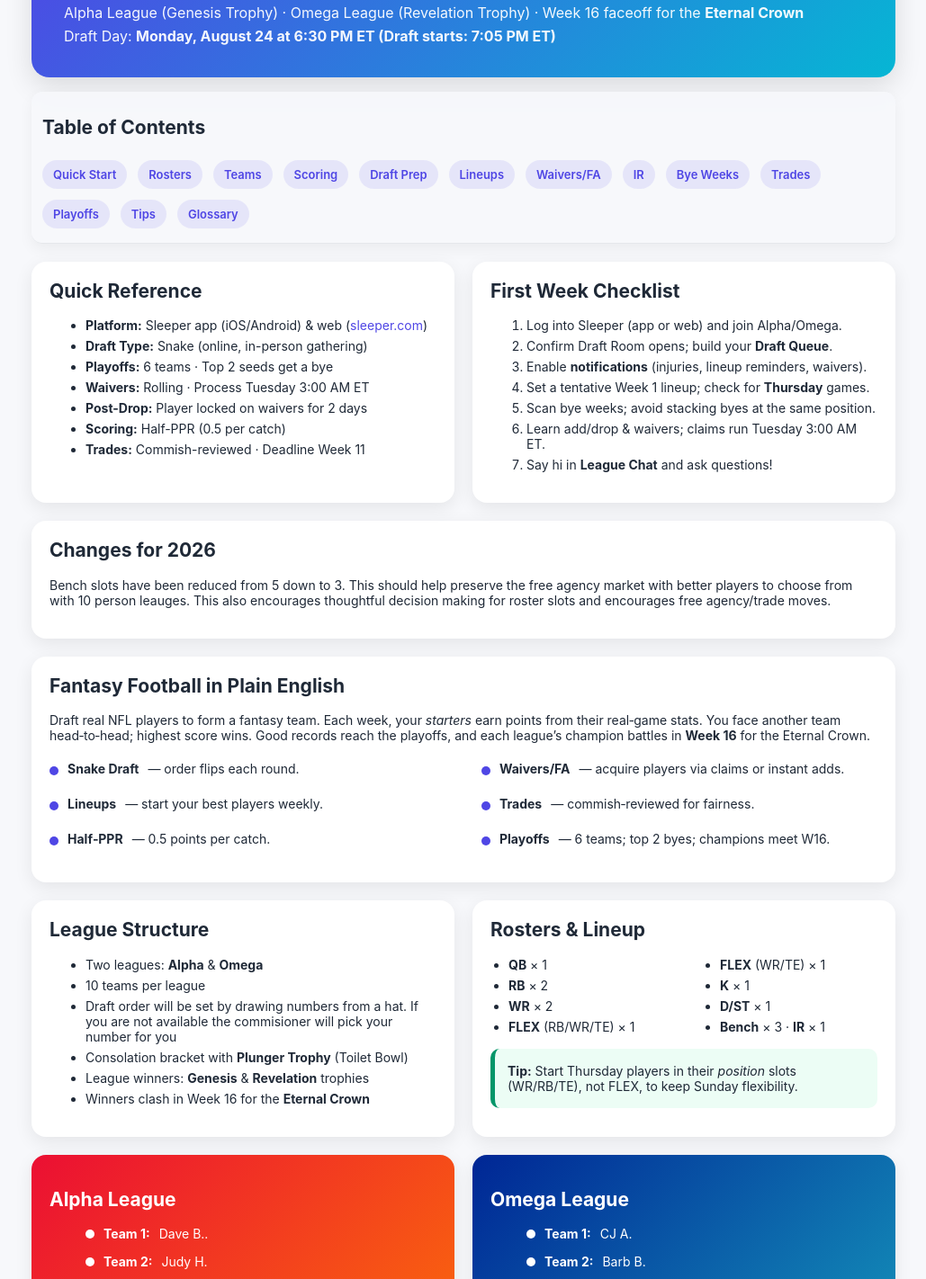
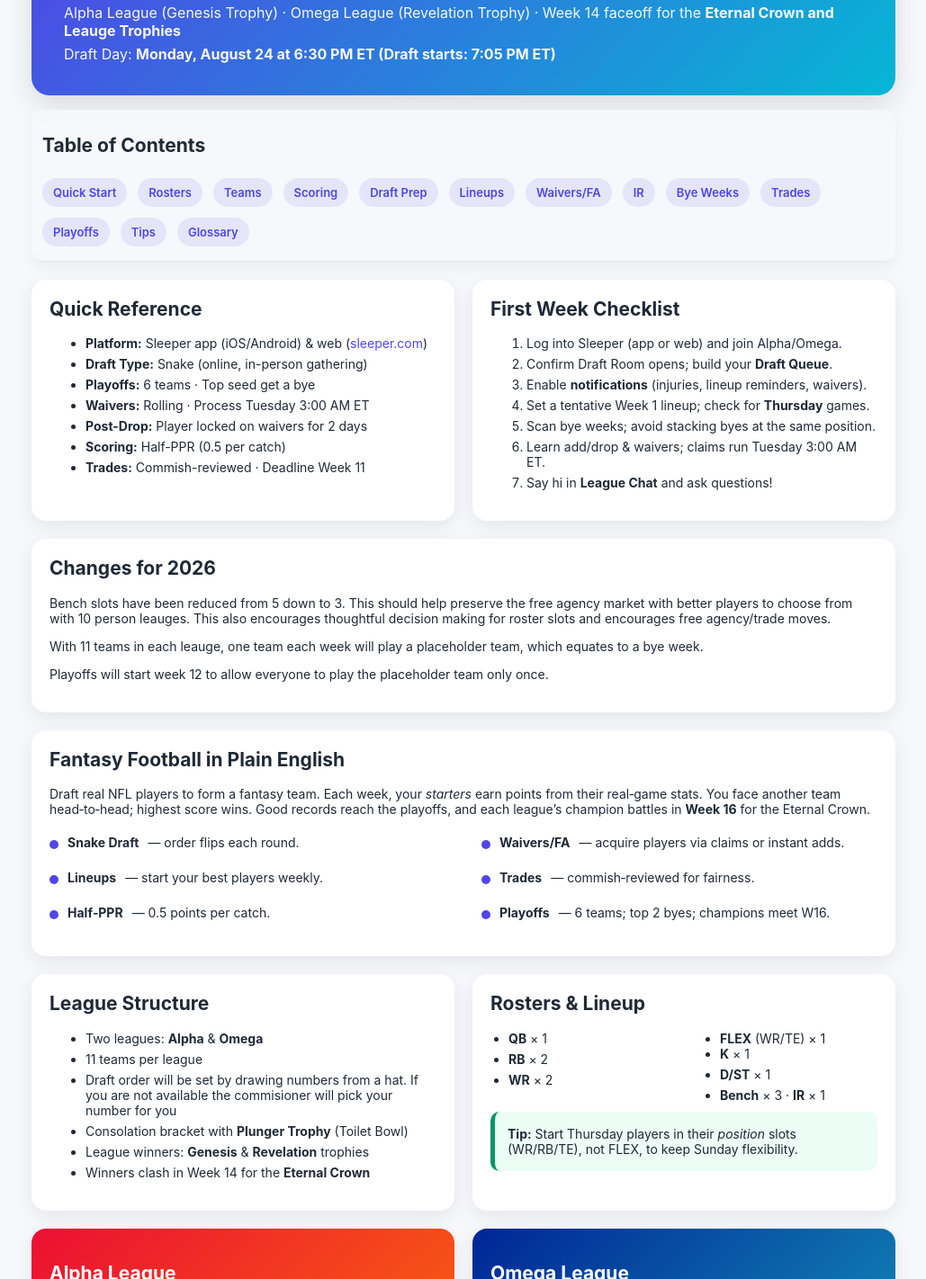
Before and after one commit to OSUfrk09/lwfl-handbook, a plain HTML site: page index.html in a window 1280 px wide. Shown: the part 127-1549 px from the top of the page at 90% size, without its empty margins (125-1154 px from the left). Drawn offline with Linux system fonts and the light colour scheme.

Commit message:
Update league details and playoff structure in index.html

```diff
--- a/index.html
+++ b/index.html
@@ -254,7 +254,7 @@
     <!-- Cover / Title -->
     <section class="titlecard">
       <h1>LWFL Handbook</h1>
-      <p>Alpha League (Genesis Trophy) · Omega League (Revelation Trophy) · Week 16 faceoff for the <strong>Eternal Crown</strong></p>
+      <p>Alpha League (Genesis Trophy) · Omega League (Revelation Trophy) · Week 14 faceoff for the <strong>Eternal Crown and Leauge Trophies</strong></p>
       <p class="mutedlight">Draft Day: <strong>Monday, August 24 at 6:30 PM ET (Draft starts: 7:05 PM ET)</strong></p>
     </section>
 
@@ -282,7 +282,7 @@
         <ul class="list-tight">
           <li><strong>Platform:</strong> Sleeper app (iOS/Android) & web (<a href="https://www.sleeper.com">sleeper.com</a>)</li>
           <li><strong>Draft Type:</strong> Snake (online, in-person gathering)</li>
-          <li><strong>Playoffs:</strong> 6 teams · Top 2 seeds get a bye</li>
+          <li><strong>Playoffs:</strong> 6 teams · Top seed get a bye</li>
           <li><strong>Waivers:</strong> Rolling · Process Tuesday 3:00 AM ET</li>
           <li><strong>Post-Drop:</strong> Player locked on waivers for 2 days</li>
           <li><strong>Scoring:</strong> Half-PPR (0.5 per catch)</li>
@@ -307,6 +307,8 @@
     <section class="card" style="margin-top:20px">
       <h2>Changes for 2026</h2>
       <p>Bench slots have been reduced from 5 down to 3. This should help preserve the free agency market with better players to choose from with 10 person leauges. This also encourages thoughtful decision making for roster slots and encourages free agency/trade moves.</p>
+      <p>With 11 teams in each leauge, one team each week will play a placeholder team, which equates to a bye week.</p>
+      <p>Playoffs will start week 12 to allow everyone to play the placeholder team only once.</p>
     </section>
 
     <!-- What is Fantasy Football -->
@@ -330,11 +332,11 @@
         <h2>League Structure</h2>
         <ul class="list-tight">
           <li>Two leagues: <strong>Alpha</strong> & <strong>Omega</strong></li>
-          <li>10 teams per league</li>
+          <li>11 teams per league</li>
           <li>Draft order will be set by drawing numbers from a hat. If you are not available the commisioner will pick your number for you</li>
           <li>Consolation bracket with <strong>Plunger Trophy</strong> (Toilet Bowl)</li>
           <li>League winners: <strong>Genesis</strong> & <strong>Revelation</strong> trophies</li>
-          <li>Winners clash in Week 16 for the <strong>Eternal Crown</strong></li>
+          <li>Winners clash in Week 14 for the <strong>Eternal Crown</strong></li>
         </ul>
       </div>
       <div class="card">
@@ -344,10 +346,9 @@
             <li><strong>QB</strong> × 1</li>
             <li><strong>RB</strong> × 2</li>
             <li><strong>WR</strong> × 2</li>
-            <li><strong>FLEX</strong> (RB/WR/TE) × 1</li>
+            <li><strong>FLEX</strong> (WR/TE) × 1</li>
           </ul>
           <ul>
-            <li><strong>FLEX</strong> (WR/TE) × 1</li>
             <li><strong>K</strong> × 1</li>
             <li><strong>D/ST</strong> × 1</li>
             <li><strong>Bench</strong> × 3 · <strong>IR</strong> × 1</li>
@@ -607,11 +608,11 @@
     <section id="playoffs" class="card" style="margin-top:20px">
       <h2>Playoffs & Consolation</h2>
       <ul class="list-tight">
-        <li><strong>Playoff Field:</strong> 6 teams; top 2 seeds receive a first‑round bye.</li>
-        <li><strong>Week 14:</strong> Playoffs begin for both leagues.</li>
-        <li><strong>Week 16:</strong> Alpha Championship Game & Omega Championship Game. Highest Score in those games wins the <strong>Eternal Crown</strong>.</li>
+        <li><strong>Playoff Field:</strong> 7 teams; top seed receive a first‑round bye.</li>
+        <li><strong>Week 12:</strong> Playoffs begin for both leagues.</li>
+        <li><strong>Week 14:</strong> Alpha Championship Game & Omega Championship Game. Highest Score in those games wins the <strong>Eternal Crown</strong>.</li>
         <li><strong>League Trophies:</strong> Alpha → <em>Genesis Trophy</em>; Omega → <em>Revelation Trophy</em>.</li>
-        <li><strong>Consolation Bracket:</strong> Last 4 teams in each league play week 14 & 15. Last place teams between both leagues battle for the <strong>Plunger Trophy</strong> in week 16.</li>
+        <li><strong>Consolation Bracket:</strong> Last 5 teams in each league play week 13 & 14. Last place teams between both leagues battle for the <strong>Plunger Trophy</strong> in week 16.</li>
       </ul>
     </section>
 
```
